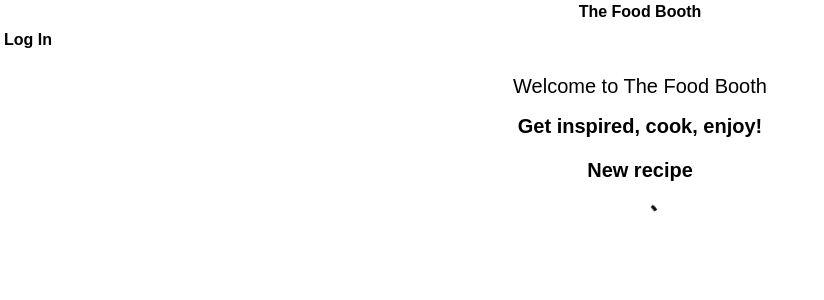
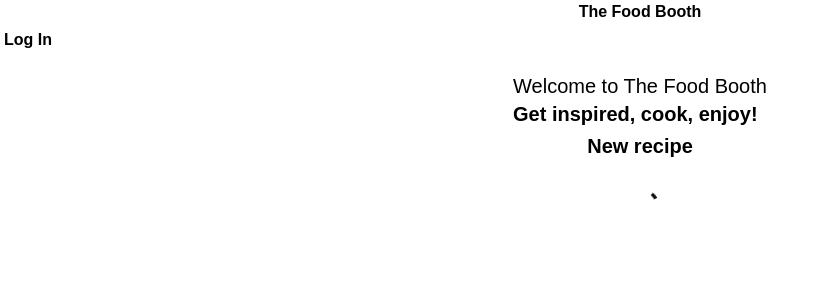
Before and after one commit to blombergalex/food-booth, a Next.js app: page / in a window 1280 px wide. Shown: the top 300 px of the page, without its empty margins (0-824 px from the left). Built offline with nearby package versions, Linux system fonts and the light colour scheme; no server answers.

Commit message:
guest home styling

```diff
--- a/src/Components/GuestHome/index.tsx
+++ b/src/Components/GuestHome/index.tsx
@@ -1,8 +1,8 @@
 import React, { useEffect, useState } from "react";
-import Button from "../Button";
 import { recipeFetcher } from "@/utils/functions";
 import { RecipeType } from "@/utils/types";
 import { CircularProgress } from "@mui/material";
+import Button from "../Button";
 
 const GuestHome = () => {
   const [meal, setMeal] = useState<RecipeType | null>(null);
@@ -25,10 +25,19 @@ const GuestHome = () => {
     fetchRecipe();
   };
 
+  const handleLoginAtTopClick = () => {
+    window.scrollTo({
+      top: 0,
+      behavior: "smooth",
+    });
+  }
+
   return (
-    <div className="flex flex-col items-center text-black p-4 my-10 mx-auto space-y-3 text-xl">
-      <h3 className="text-xl md:text-2xl">Welcome to The Food Booth</h3>
-      <p className="font-semibold md:text-2xl">Get inspired, cook, enjoy!</p>
+    <div className="flex flex-col items-center text-black p-4 my-10 mx-auto space-y-8 text-xl">
+      <div>
+        <h3 className="text-xl md:text-2xl">Welcome to The Food Booth</h3>
+        <p className="font-semibold md:text-2xl">Get inspired, cook, enjoy!</p>
+      </div>
       <Button buttonText="New recipe" onClick={handleClick} />
       {meal ? (
         <div className="border-2 w-3/4 bg-gray-900 text-slate-200 rounded-3xl p-10  space-y-16">
@@ -52,7 +61,7 @@ const GuestHome = () => {
               >
                 Go to Recipe Video
               </a>
-              <p>Or Log In at the top to get full recipe details.</p>
+              <p>Or <span className="underline underline-offset-2 cursor-pointer" onClick={handleLoginAtTopClick}>Log in</span> at the top to get full recipe details.</p>
             </>
           )}
         </div>
--- a/src/app/globals.css
+++ b/src/app/globals.css
@@ -21,8 +21,8 @@ body {
   font-family: Arial, Helvetica, sans-serif;
 }
 
-@layer utilities {
+/* @layer utilities {
   .text-balance {
     text-wrap: balance;
   }
-}
+} */
```
